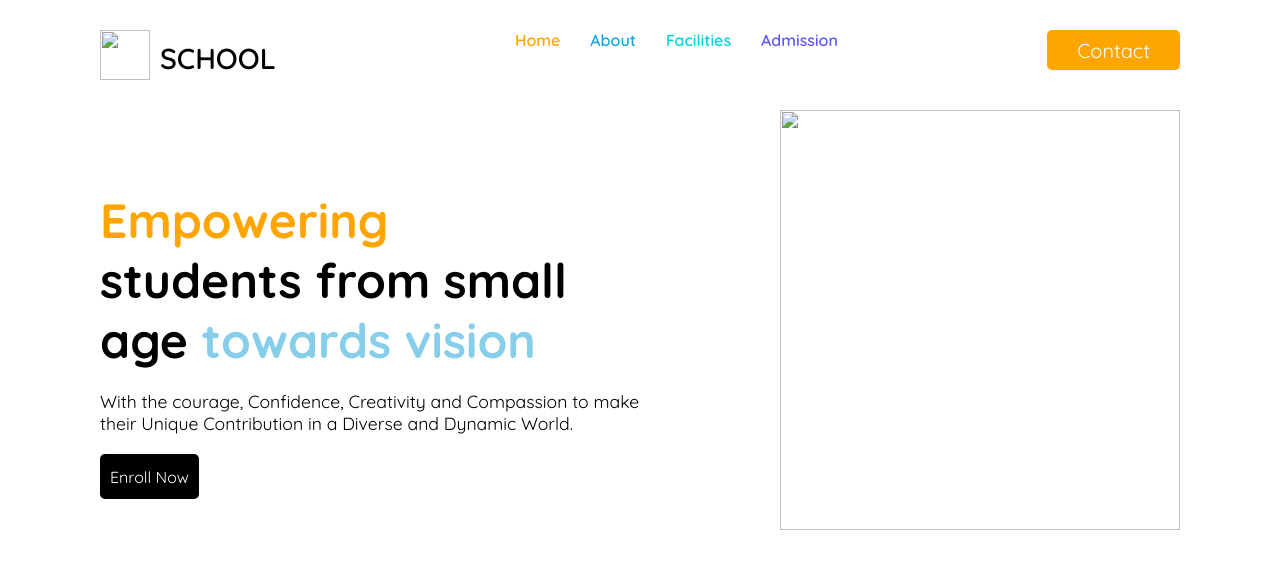
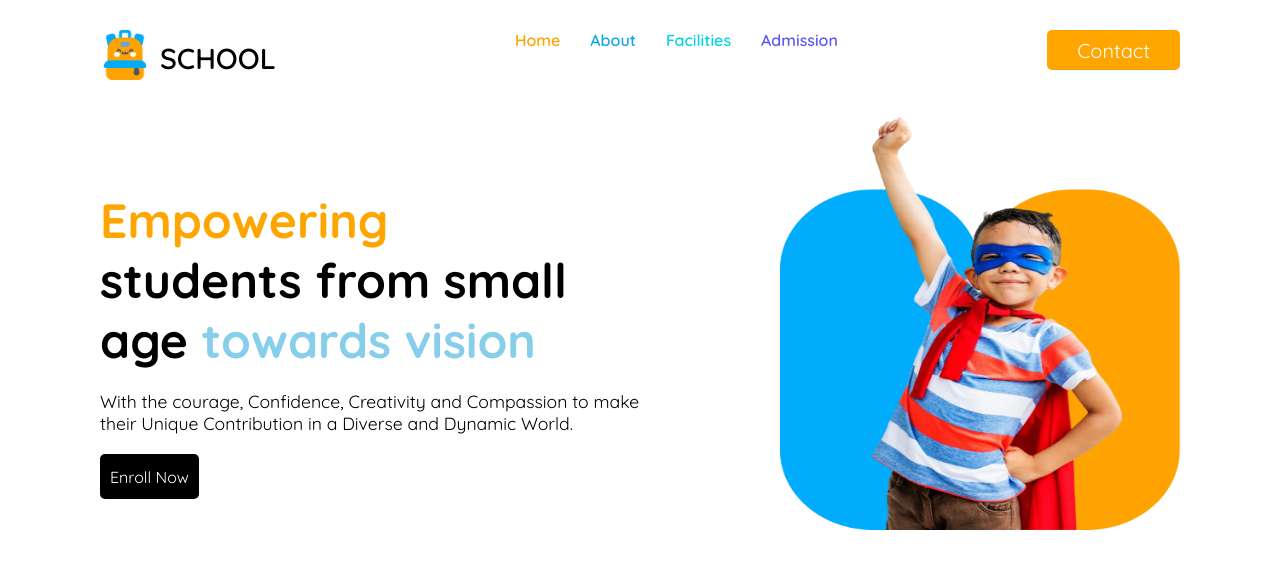
Before and after one commit to taniatripty/B11-kids, a plain HTML site: page index.html in a window 1280 px wide. Drawn offline with Linux system fonts and the light colour scheme; the site is published under a folder, as on GitHub Pages, so addresses that start at the root find nothing.

Commit message:
third commit

```diff
--- a/index.html
+++ b/index.html
@@ -13,10 +13,10 @@
     <header>
         <nav class="navbar">
             <div class="logo1">
-                <img src="/assets/logo.png" height="50px" width="50px" alt="">
+                <img src="assets/logo.png" height="50px" width="50px" alt="">
             </div>
             <div class="logo">
-                <img src="/assets/logo.png" height="50px" width="50px" alt="">
+                <img src="assets/logo.png" height="50px" width="50px" alt="">
                 <h3 class="tittle">SCHOOL</h3>
                 </div>
                 <div class="features">
@@ -48,7 +48,7 @@
             <button class="btn2"> Enroll Now</button>
         </div>
         <div class="right">
-            <img src="/assets/hero-kids.png" height="420px" width="400px" alt="">
+            <img src="assets/hero-kids.png" height="420px" width="400px" alt="">
         </div>
     </div>
 
```
